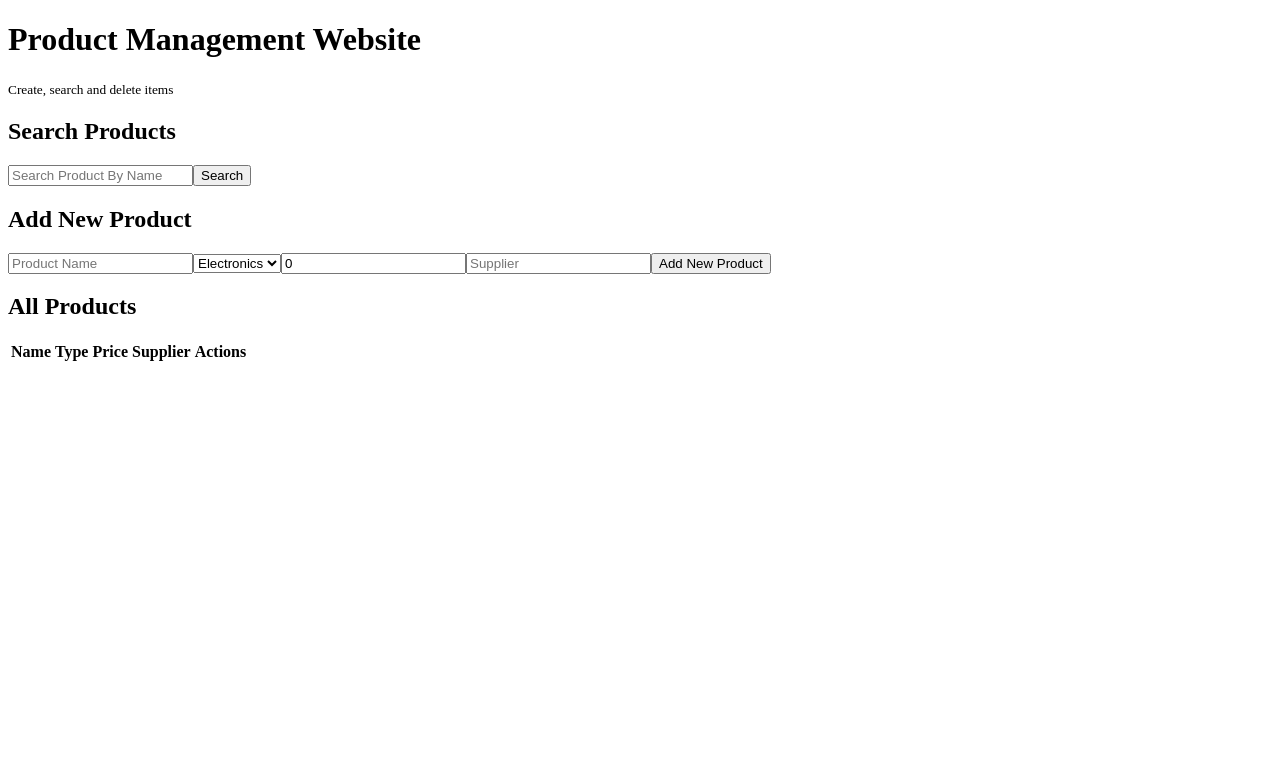
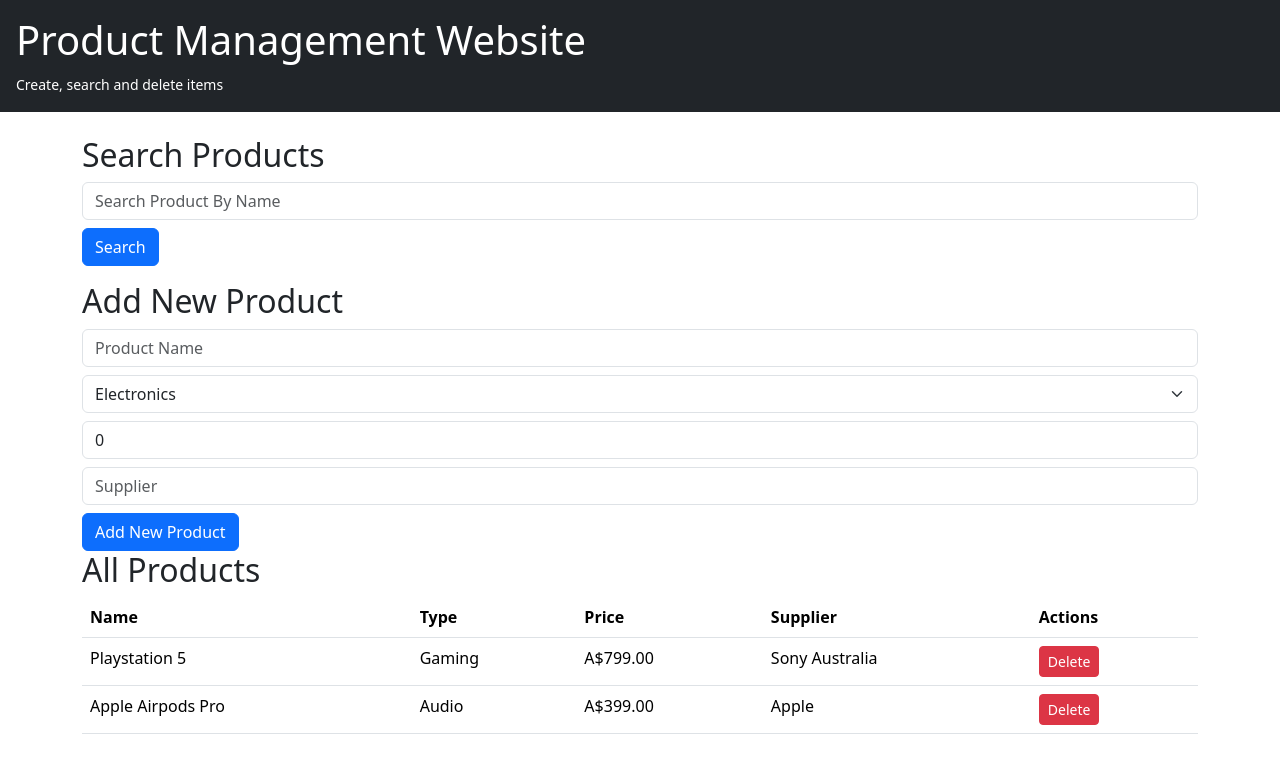
Before and after one commit to rmnpch/Angular-AWS-Product-Management, an Angular app: page / in a window 1280 px wide. Shown: the top 764 px of the page. Built offline with nearby package versions, Linux system fonts and the light colour scheme.

Commit message:
Updated components and added pipes on loops

```diff
--- a/src/app/product-form.ts
+++ b/src/app/product-form.ts
@@ -26,6 +26,7 @@ import { ProductService } from './product.service';
 })
 export class ProductForm {
     product = {
+        id: 0, //TODO: id issue
         name: '',
         type: 'Electronics',
         price: 0,
@@ -36,6 +37,6 @@ export class ProductForm {
 
     addProduct() {
         this.service.addProduct(this.product);
-        this.product = { name: '', type: 'Electronics', price: 0, supplier: '' };
+        this.product = { id: 0, name: '', type: 'Electronics', price: 0, supplier: '' }; //TODO: id issue
     }
 }
--- a/src/app/product-list.ts
+++ b/src/app/product-list.ts
@@ -19,9 +19,9 @@ import { ProductService } from './product.service';
       </thead>
       <tbody>
         <tr *ngFor="let p of products()">
-          <td>{{ p.name }}</td>
+          <td>{{ p.name | titlecase }}</td>
           <td>{{ p.type }}</td>
-          <td>\${{ p.price }}</td>
+          <td>{{ p.price | currency: 'AUD' }}</td>
           <td>{{ p.supplier }}</td>
           <td><button class="btn btn-danger btn-sm" (click)="deleteProduct(p.name)">Delete</button></td>
         </tr>
--- a/src/app/product.service.ts
+++ b/src/app/product.service.ts
@@ -1,16 +1,39 @@
 import { Injectable, signal } from '@angular/core';
+import { Product } from './product.model';
 
 @Injectable({
     providedIn: 'root'
 })
 export class ProductService {
-    private products = signal<any[]>([]);
+
+
+    private nextId = 3;
+
+    private readonly initialProducts: Product[] = [
+        {
+            id: 1,
+            name: 'PlayStation 5',
+            type: 'Gaming',
+            price: 799,
+            supplier: 'Sony Australia'
+        },
+        {
+            id: 2,
+            name: 'Apple AirPods Pro',
+            type: 'Audio',
+            price: 399,
+            supplier: 'Apple'
+        }
+    ];
+
+    private products = signal<Product[]>(this.initialProducts);
+
 
     getAll() {
         return this.products();
     }
 
-    addProduct(product: any) {
+    addProduct(product: Product) {
         this.products.update(p => [...p, product]);
     }
 
--- a/src/app/search-form.ts
+++ b/src/app/search-form.ts
@@ -26,10 +26,10 @@ import { ProductService } from './product.service';
       </thead>
       <tbody>
         <tr *ngFor="let p of results">
-          <td>{{ p.name }}</td>
+          <td>{{ p.name | titlecase }}</td>
           <td>{{ p.type }}</td>
-          <td>\${{ p.price }}</td>
-          <td>{{ p.supplier }}</td>
+          <td>{{ p.price | currency: 'AUD' }}</td>
+          <td>{{ p.supplier  }}</td>
         </tr>
       </tbody>
     </table>
--- a/src/styles.css
+++ b/src/styles.css
@@ -1 +1,4 @@
 /* You can add global styles to this file, and also import other style files */
+@import "https://cdn.jsdelivr.net/npm/bootstrap@5.3.0-alpha1/dist/css/bootstrap.min.css";
+
+/* You can also add your own styles below */
```
Also changed, not shown: src/app/product.model.ts (added, +7 -0 lines).
